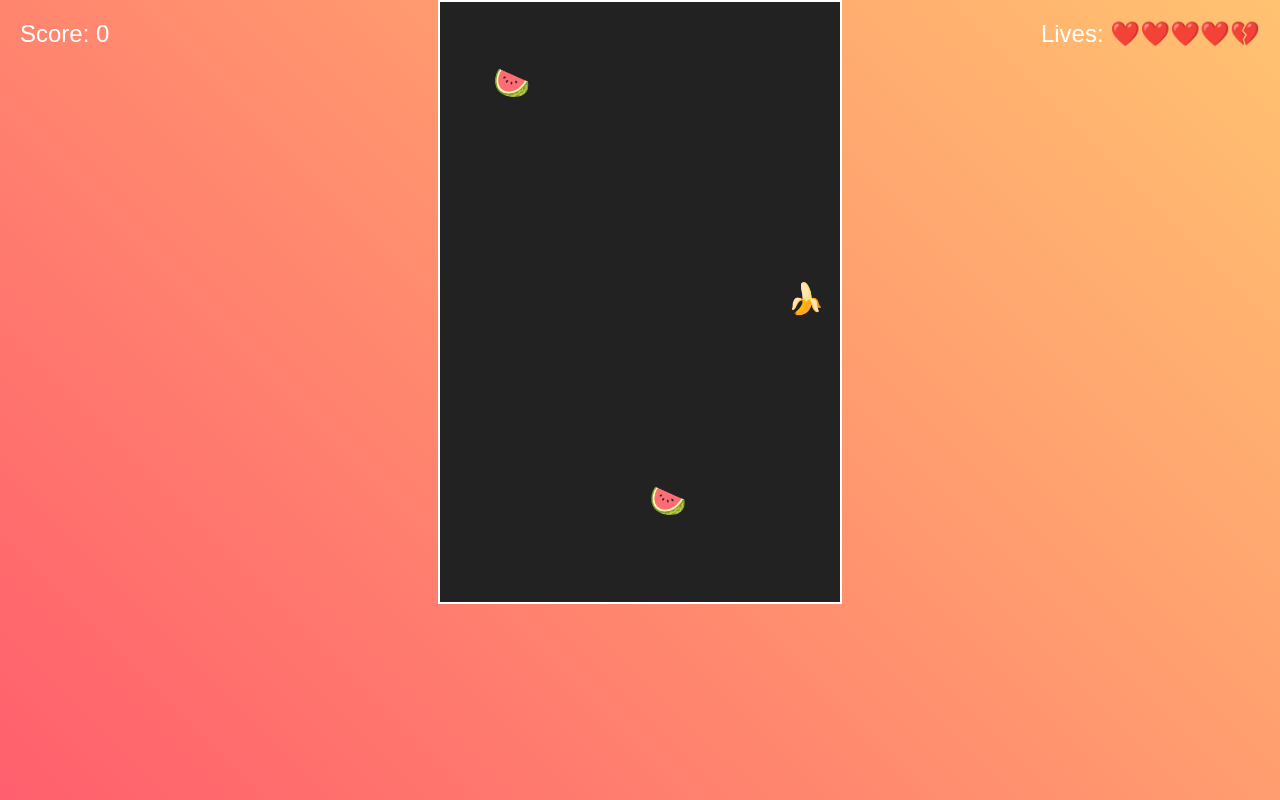
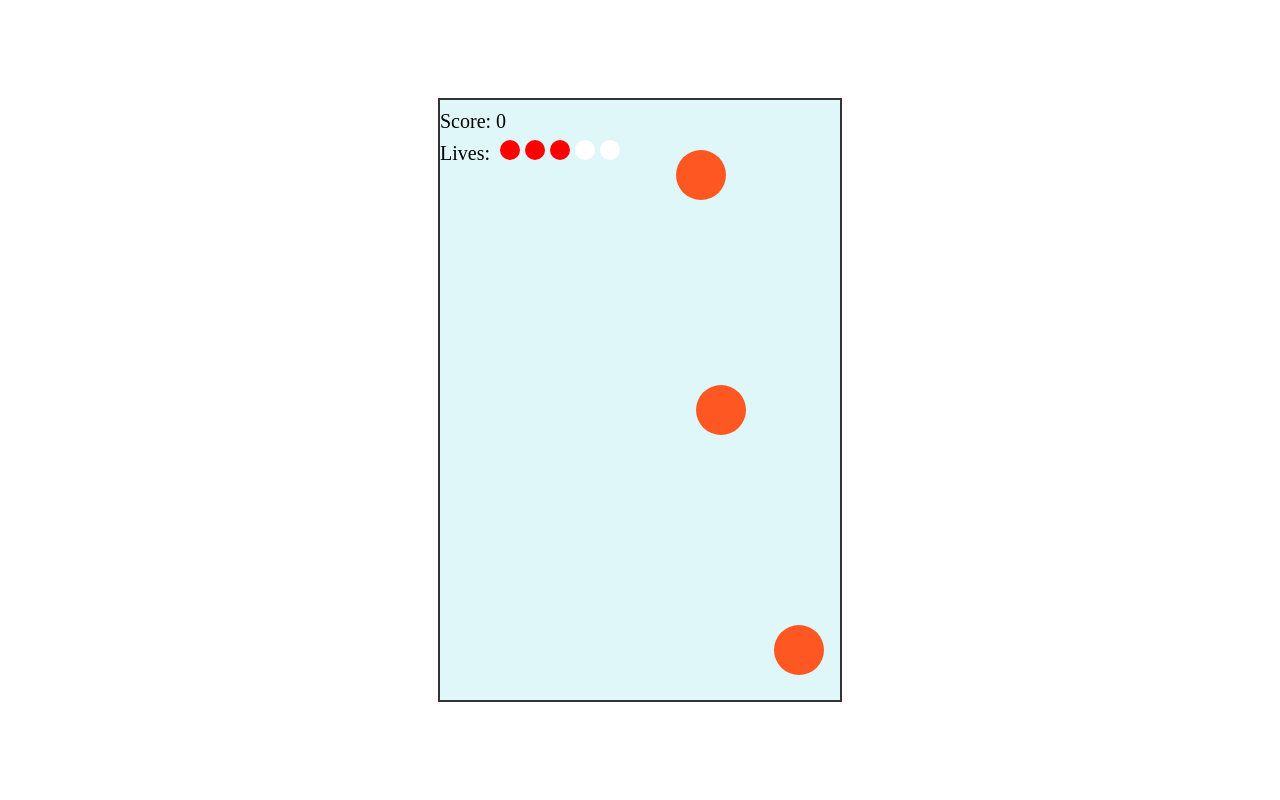
Before and after one commit to karthik5529/ITBOYZZ, a plain HTML site: page chess.html in a window 1280 px wide. Drawn offline with Linux system fonts and the light colour scheme.

Commit message:
Add files via upload

```diff
--- a/chess.html
+++ b/chess.html
@@ -3,209 +3,154 @@
 <head>
     <meta charset="UTF-8">
     <meta name="viewport" content="width=device-width, initial-scale=1.0">
-    <title>Fruit Cut Game - IT Boyzz</title>
+    <title>Fruit Cut Game</title>
     <style>
         body {
-            background: linear-gradient(45deg, #ff5f6d, #ffc371);
             display: flex;
-            flex-direction: column;
+            justify-content: center;
             align-items: center;
-            color: white;
-            font-family: Arial, sans-serif;
             height: 100vh;
             margin: 0;
+            overflow: hidden;
+            background-color: #fff;
+        }
+        #gameArea {
             position: relative;
+            width: 400px;
+            height: 600px;
+            border: 2px solid #333;
+            overflow: hidden;
+            background-color: #e0f7fa;
         }
-
-        #gameCanvas {
-            border: 2px solid #fff;
-            background-color: #222;
-            position: relative;
-            overflow: hidden;
+        .fruit, .bomb {
+            position: absolute;
+            width: 50px;
+            height: 50px;
+            cursor: pointer;
         }
-
-        #score {
+        .fruit {
+            background-color: #ff5722; /* Fruit color */
+            border-radius: 50%;
+            transition: transform 0.2s;
+        }
+        .bomb {
+            background-color: #000; /* Bomb color */
+            border-radius: 50%;
+        }
+        #score, #lives {
             position: absolute;
-            top: 20px;
-            left: 20px;
-            font-size: 24px;
+            top: 10px;
+            font-size: 20px;
         }
-
         #lives {
-            position: absolute;
-            top: 20px;
-            right: 20px;
-            font-size: 24px;
+            top: 40px;
         }
-
-        #gameOver {
-            display: none;
-            font-size: 36px;
-            position: absolute;
-            top: 50%;
-            left: 50%;
-            transform: translate(-50%, -50%);
+        .heart {
+            display: inline-block;
+            width: 20px;
+            height: 20px;
+            background-color: red;
+            border-radius: 50%;
+            margin-left: 5px;
         }
-
-        #restartBtn {
-            display: none;
-            color: white;
-            font-size: 20px;
-            text-decoration: none;
-            position: absolute;
-            bottom: 20px;
+        .heart.white {
+            background-color: white;
         }
     </style>
 </head>
 <body>
-    <canvas id="gameCanvas" width="400" height="600"></canvas>
-    <div id="score">Score: 0</div>
-    <div id="lives">Lives: ❤️❤️❤️❤️❤️</div>
-    <div id="gameOver">Game Over!</div>
-    <a href="#" id="restartBtn">Restart Game</a>
+    <div id="gameArea">
+        <div id="score">Score: 0</div>
+        <div id="lives">Lives: <span id="lifeCount">5</span></div>
+    </div>
 
     <script>
-        const canvas = document.getElementById('gameCanvas');
-        const ctx = canvas.getContext('2d');
-
-        const fruits = [];
-        const bombs = [];
+        const gameArea = document.getElementById('gameArea');
+        const scoreElement = document.getElementById('score');
+        const livesElement = document.getElementById('lifeCount');
         let score = 0;
         let lives = 5;
-        let gameOver = false;
+        let fruitFrequency = 1000; // Initial frequency of fruit spawning in milliseconds
+        let fruitInterval; // Variable to hold the fruit spawning interval
 
-        // Function to create fruits
-        function createFruit() {
-            const fruitTypes = ['🍎', '🍌', '🍉', '🍓'];
-            const fruit = {
-                x: Math.random() * (canvas.width - 50),
-                y: -50,
-                type: fruitTypes[Math.floor(Math.random() * fruitTypes.length)],
-                speed: Math.random() * 2 + 2
-            };
-            fruits.push(fruit);
-        }
+        // Function to spawn a fruit
+        function spawnFruit() {
+            const fruit = document.createElement('div');
+            fruit.className = 'fruit';
+            fruit.style.left = Math.random() * (gameArea.offsetWidth - 50) + 'px';
+            fruit.style.top = '0px';
+            gameArea.appendChild(fruit);
 
-        // Function to create bombs
-        function createBomb() {
-            const bomb = {
-                x: Math.random() * (canvas.width - 40),
-                y: -40,
-                speed: Math.random() * 2 + 2
-            };
-            bombs.push(bomb);
-        }
+            // Move the fruit downwards
+            const fallInterval = setInterval(() => {
+                let fruitTop = parseInt(fruit.style.top);
+                if (fruitTop < gameArea.offsetHeight - 50) {
+                    fruit.style.top = fruitTop + 5 + 'px'; // Move down by 5px
+                } else {
+                    clearInterval(fallInterval);
+                    gameArea.removeChild(fruit);
+                    // Lose life if the fruit reaches the bottom
+                    loseLife();
+                }
+            }, 20);
 
-        // Function to update lives display
-        function drawLives() {
-            const livesDiv = document.getElementById('lives');
-            livesDiv.innerHTML = 'Lives: ' + '❤️'.repeat(lives) + '💔'.repeat(5 - lives);
-        }
-
-        // Function to update score display
-        function drawScore() {
-            const scoreDiv = document.getElementById('score');
-            scoreDiv.innerHTML = 'Score: ' + score;
-        }
-
-        // Function to draw fruits and bombs
-        function drawObjects() {
-            ctx.clearRect(0, 0, canvas.width, canvas.height);
-
-            // Draw fruits
-            fruits.forEach(fruit => {
-                ctx.font = '30px Arial';
-                ctx.fillText(fruit.type, fruit.x, fruit.y);
-                fruit.y += fruit.speed;
-            });
-
-            // Draw bombs
-            bombs.forEach(bomb => {
-                ctx.fillStyle = 'black';
-                ctx.beginPath();
-                ctx.arc(bomb.x + 20, bomb.y + 20, 20, 0, Math.PI * 2);
-                ctx.fill();
-                bomb.y += bomb.speed;
+            // Event listener for cutting the fruit
+            fruit.addEventListener('click', () => {
+                score++;
+                scoreElement.textContent = 'Score: ' + score;
+                clearInterval(fallInterval);
+                gameArea.removeChild(fruit);
             });
         }
 
-        // Function to handle game over
-        function endGame() {
-            gameOver = true;
-            document.getElementById('gameOver').style.display = 'block';
-            document.getElementById('restartBtn').style.display = 'block';
+        // Function to handle losing a life
+        function loseLife() {
+            lives--;
+            if (lives <= 0) {
+                alert('Game Over! Your score: ' + score);
+                resetGame();
+            }
+            livesElement.textContent = lives;
+            updateHearts();
         }
 
-        // Function to update game state
-        function update() {
-            if (gameOver) return;
-
-            // Check for missed fruits and bombs
-            fruits.forEach((fruit, index) => {
-                if (fruit.y > canvas.height) {
-                    lives--;
-                    fruits.splice(index, 1);
-                    if (lives <= 0) {
-                        endGame();
-                    }
-                }
-            });
-
-            bombs.forEach((bomb, index) => {
-                if (bomb.y > canvas.height) {
-                    bombs.splice(index, 1);
-                }
-            });
-
-            drawObjects();
-            drawLives();
-            drawScore();
-            requestAnimationFrame(update);
+        // Function to update the hearts based on lives
+        function updateHearts() {
+            const heartContainer = document.getElementById('lives');
+            heartContainer.innerHTML = 'Lives: ';
+            for (let i = 0; i < 5; i++) {
+                const heart = document.createElement('span');
+                heart.className = 'heart' + (i < lives ? '' : ' white');
+                heartContainer.appendChild(heart);
+            }
         }
 
-        // Function to handle clicks on the canvas
-        canvas.addEventListener('click', (event) => {
-            if (gameOver) return;
+        // Function to reset the game
+        function resetGame() {
+            score = 0;
+            lives = 5;
+            scoreElement.textContent = 'Score: 0';
+            livesElement.textContent = '5';
+            clearInterval(fruitInterval); // Stop spawning fruits
+            gameArea.innerHTML = ''; // Clear the game area
+            updateHearts();
+            startGame(); // Restart the game
+        }
 
-            const rect = canvas.getBoundingClientRect();
-            const x = event.clientX - rect.left;
-            const y = event.clientY - rect.top;
+        // Function to start the game
+        function startGame() {
+            fruitInterval = setInterval(() => {
+                spawnFruit();
+                // Increase frequency of fruit spawning every 10 seconds
+                if (fruitFrequency > 200) { // Minimum frequency
+                    fruitFrequency -= 50; // Decrease frequency
+                    clearInterval(fruitInterval);
+                    fruitInterval = setInterval(spawnFruit, fruitFrequency);
+                }
+            }, fruitFrequency);
+        }
 
-            // Check if a fruit was sliced
-            fruits.forEach((fruit, index) => {
-                const fruitX = fruit.x;
-                const fruitY = fruit.y - 30; // Adjust for text height
-                if (x >= fruitX && x <= fruitX + 50 && y >= fruitY && y <= fruitY + 50) {
-                    score++;
-                    fruits.splice(index, 1);
-                    drawScore(); // Update the score display
-                }
-            });
-
-            // Check if a bomb was sliced
-            bombs.forEach((bomb, index) => {
-                const bombX = bomb.x;
-                const bombY = bomb.y;
-                if (x >= bombX && x <= bombX + 40 && y >= bombY && y <= bombY + 40) {
-                    endGame();
-                }
-            });
-        });
-
-        // Restart game button functionality
-        document.getElementById('restartBtn').addEventListener('click', () => {
-            location.reload();
-        });
-
-        // Main game loop
-        setInterval(() => {
-            if (!gameOver) {
-                createFruit();
-                if (Math.random() < 0.2) createBomb(); // 20% chance to create a bomb
-            }
-        }, 1000);
-
-        update();
+        startGame();
     </script>
 </body>
 </html>
```
